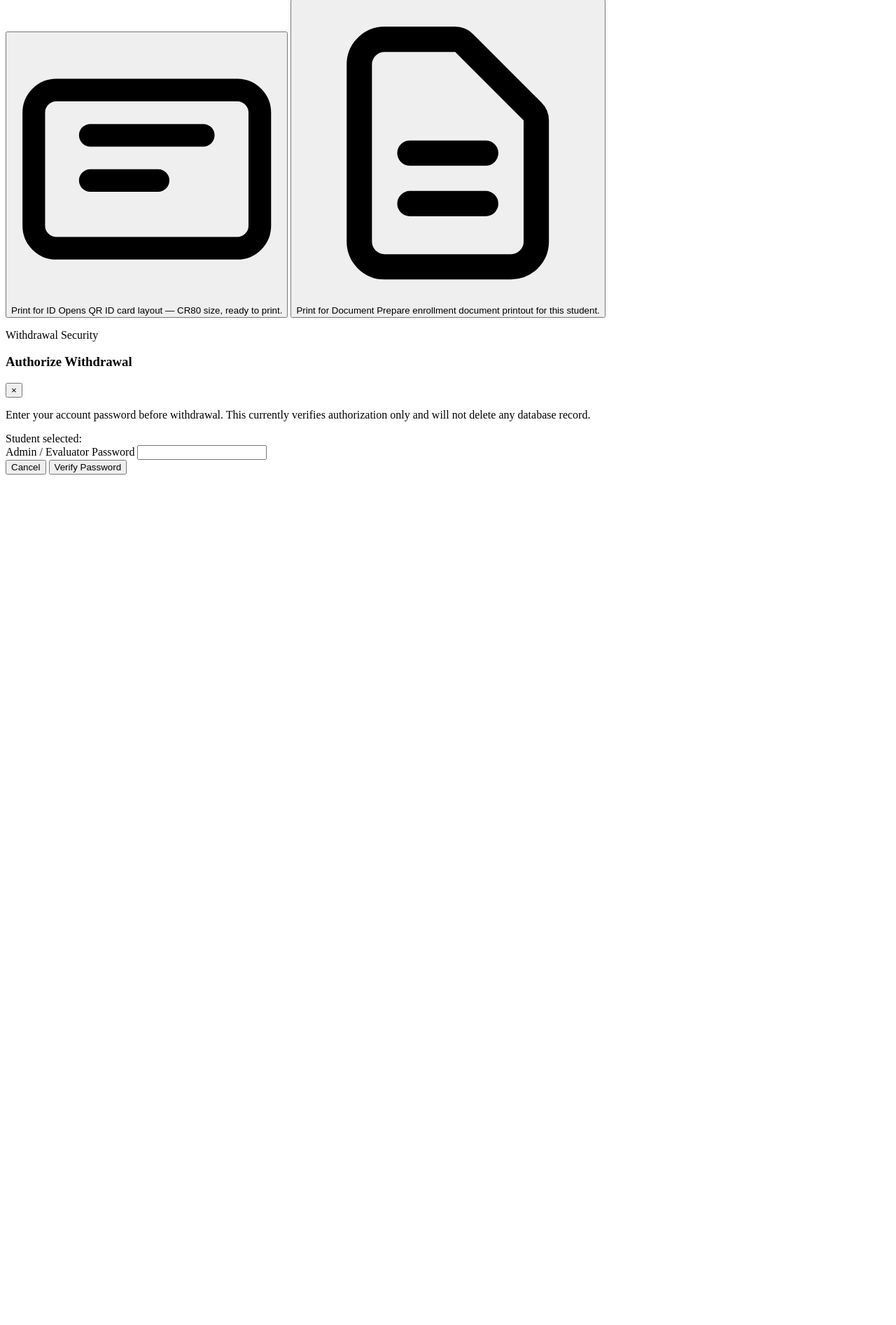
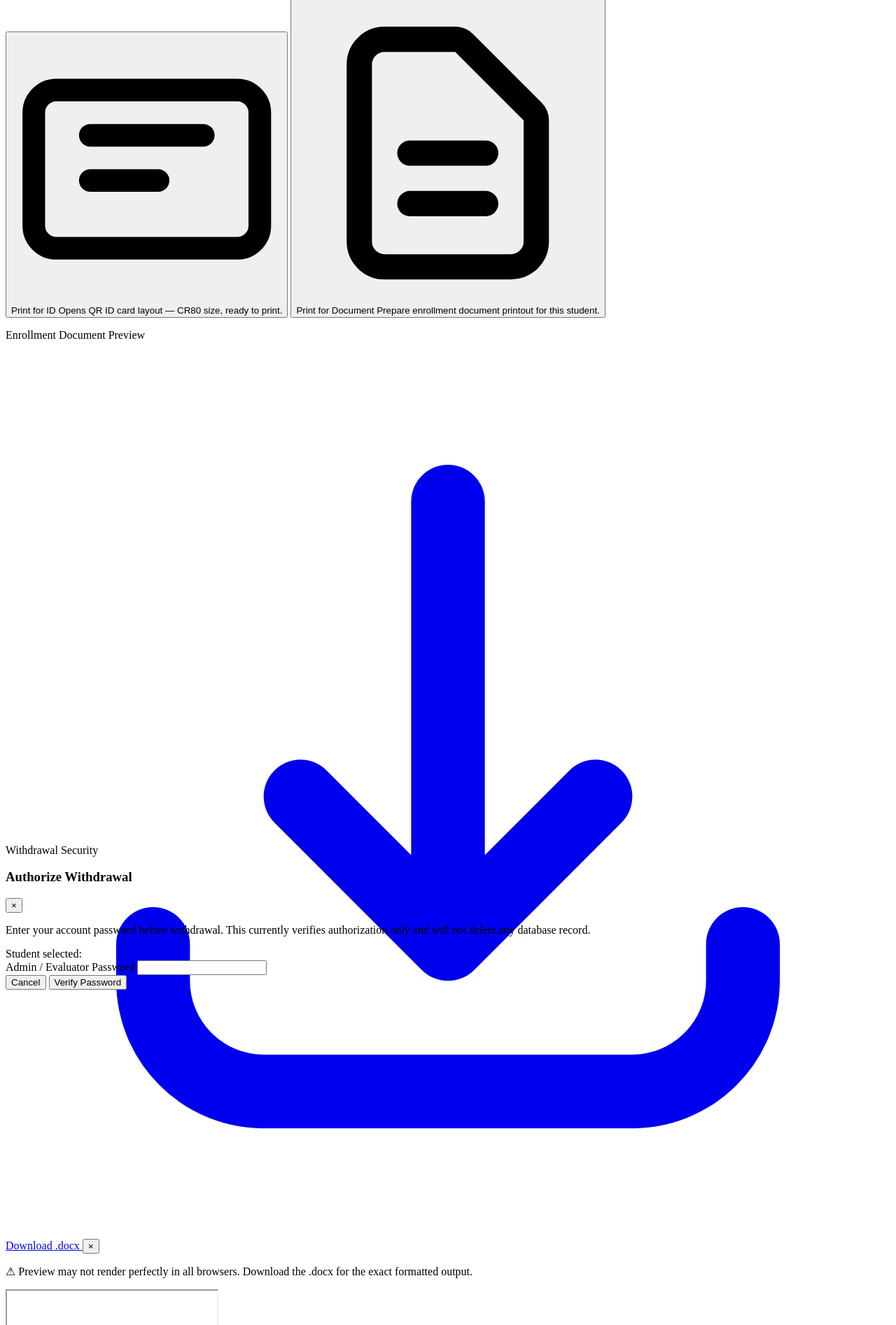
Before and after one commit to duudzkie/dranhs_shs_enrolsys, a PHP site: page /admin/student.php in a window 1280 px wide. Shown: the part 4607-6500 px from the top of the page at 70% size. Before the commit the page ends 5285 px from the top, so only its background shows below. Run offline with PHP 8.4, Linux system fonts and the light colour scheme; data that the repository does not hold is empty.

Commit message:
Add IP_SPECIFY/FPS_ID placeholders, hide print btn for non-enrolled, add doc preview modal

```diff
--- a/EMS2/admin/student.php
+++ b/EMS2/admin/student.php
@@ -222,7 +222,7 @@ if ($conn->connect_error) {
                             <button type="button" class="view-student-btn inline-flex items-center justify-center w-9 h-9 rounded-lg bg-blue-50 text-blue-600 hover:bg-blue-100 transition-colors" data-student-id="<?php echo (int) $row['id']; ?>" title="View">
                                 <svg class="w-4 h-4" fill="none" stroke="currentColor" viewBox="0 0 24 24"><path stroke-linecap="round" stroke-linejoin="round" stroke-width="2" d="M15 12a3 3 0 11-6 0 3 3 0 016 0z"></path><path stroke-linecap="round" stroke-linejoin="round" stroke-width="2" d="M2.458 12C3.732 7.943 7.523 5 12 5c4.478 0 8.268 2.943 9.542 7-1.274 4.057-5.064 7-9.542 7-4.477 0-8.268-2.943-9.542-7z"></path></svg>
                             </button>
-                            <button type="button" class="print-student-btn inline-flex items-center justify-center w-9 h-9 rounded-lg bg-slate-100 text-slate-700 hover:bg-slate-200 transition-colors" data-student-id="<?php echo (int) $row['id']; ?>" title="Print">
+                            <button type="button" class="print-student-btn inline-flex items-center justify-center w-9 h-9 rounded-lg bg-slate-100 text-slate-700 hover:bg-slate-200 transition-colors <?php echo ($row['enrollment_status'] !== 'enrolled') ? 'hidden' : ''; ?>" data-student-id="<?php echo (int) $row['id']; ?>" title="Print">
                                 <svg class="w-4 h-4" fill="none" stroke="currentColor" viewBox="0 0 24 24"><path stroke-linecap="round" stroke-linejoin="round" stroke-width="2" d="M17 17h2a2 2 0 002-2v-3a2 2 0 00-2-2H5a2 2 0 00-2 2v3a2 2 0 002 2h2m10 0H7m10 0v4H7v-4m10-8V3H7v6h10z"></path></svg>
                             </button>
                             <button type="button" class="withdraw-student-btn inline-flex items-center justify-center w-9 h-9 rounded-lg bg-red-50 text-red-600 hover:bg-red-100 transition-colors" data-student-id="<?php echo (int) $row['id']; ?>" title="Withdraw">
@@ -551,6 +551,39 @@ if ($conn->connect_error) {
                         </div>
                     </div>
                 </button>
+            </div>
+        </div>
+    </div>
+</div>
+
+<!-- Document Preview Modal -->
+<div id="doc-preview-modal" class="fixed inset-0 z-50 hidden">
+    <div class="absolute inset-0 bg-slate-900/70 modal-close"></div>
+    <div class="relative z-10 min-h-screen flex items-start justify-center p-4 py-6">
+        <div class="w-full max-w-5xl bg-white rounded-2xl shadow-2xl border border-slate-200 overflow-hidden flex flex-col" style="height:90vh">
+            <!-- Header -->
+            <div class="bg-dranhs-dark px-6 py-4 flex items-center justify-between shrink-0">
+                <div>
+                    <p class="text-xs font-bold uppercase tracking-[0.2em] text-dranhs-green mb-0.5">Enrollment Document Preview</p>
+                    <h3 id="doc-preview-student" class="font-heading font-black text-xl text-white"></h3>
+                </div>
+                <div class="flex items-center gap-2">
+                    <a id="doc-download-link" href="#" class="inline-flex items-center gap-2 px-4 py-2 rounded-lg bg-dranhs-green text-white text-sm font-bold hover:bg-emerald-700 transition-colors">
+                        <svg class="w-4 h-4" fill="none" stroke="currentColor" viewBox="0 0 24 24"><path stroke-linecap="round" stroke-linejoin="round" stroke-width="2" d="M4 16v1a3 3 0 003 3h10a3 3 0 003-3v-1m-4-4l-4 4m0 0l-4-4m4 4V4"/></svg>
+                        Download .docx
+                    </a>
+                    <button type="button" class="modal-close inline-flex items-center justify-center w-10 h-10 rounded-full bg-white/10 text-white hover:bg-white/20 transition-colors text-xl">&times;</button>
+                </div>
+            </div>
+            <!-- Preview note -->
+            <div class="bg-amber-50 border-b border-amber-200 px-6 py-2 shrink-0">
+                <p class="text-xs text-amber-700 font-semibold">
+                    ⚠ Preview may not render perfectly in all browsers. Download the .docx for the exact formatted output.
+                </p>
+            </div>
+            <!-- iframe -->
+            <div class="flex-1 overflow-hidden bg-slate-100">
+                <iframe id="doc-preview-frame" src="" class="w-full h-full border-0" title="Document Preview"></iframe>
             </div>
         </div>
     </div>
@@ -900,7 +933,14 @@ document.getElementById('print-id-btn').addEventListener('click', function () {
 });
 document.getElementById('print-doc-btn').addEventListener('click', function () {
     if (!_printStudentId) return;
-    window.location.href = '../print_document.php?id=' + _printStudentId;
+    // Open preview modal
+    const previewUrl = '../print_document.php?id=' + _printStudentId + '&preview=1';
+    const downloadUrl = '../print_document.php?id=' + _printStudentId;
+    document.getElementById('doc-preview-frame').src = previewUrl;
+    document.getElementById('doc-download-link').href = downloadUrl;
+    document.getElementById('doc-preview-student').textContent = document.getElementById('print-student-title').textContent.replace('Print Options for ', '');
+    document.getElementById('student-print-modal').classList.add('hidden');
+    openModal('doc-preview-modal');
 });
 document.querySelectorAll('.withdraw-student-btn').forEach(btn => btn.addEventListener('click', function () {
     const student = studentMap.get(this.dataset.studentId);
--- a/EMS2/admin/system_settings.php
+++ b/EMS2/admin/system_settings.php
@@ -1068,7 +1068,9 @@ function getRoomAssignment($roomNumber, $registries) {
                     '${MOTHER_TONGUE}' => 'Mother Tongue',
                     '${RELIGION}' => 'Religion',
                     '${IP_COMMUNITY}' => '☑/☐ IP Community',
+                    '${IP_SPECIFY}' => 'IP Community (specify)',
                     '${FAMILY_4PS}' => '☑/☐ 4Ps',
+                    '${FPS_ID}' => '4Ps Household ID',
                     '${STREET}' => 'Street',
                     '${BARANGAY}' => 'Barangay',
                     '${CITY}' => 'City',
```
Also changed, not shown: EMS2/print_document.php (+11 -2 lines).
